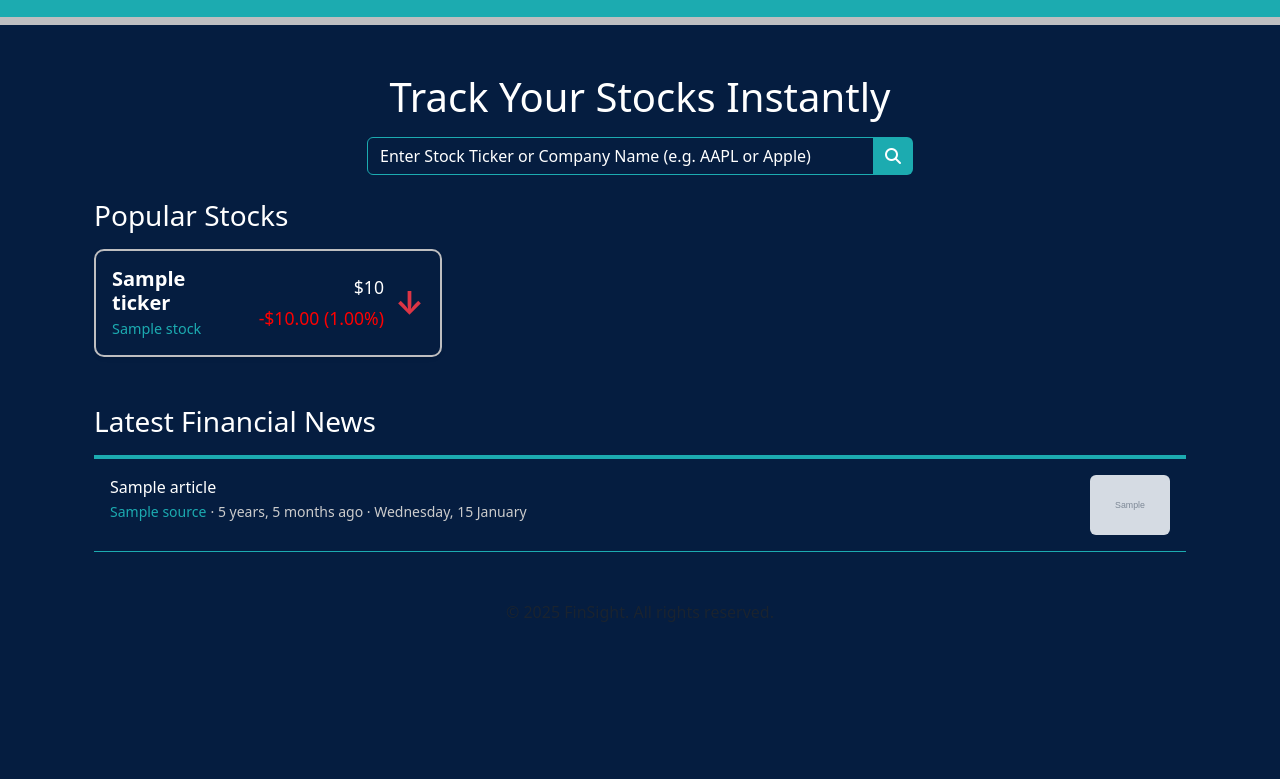
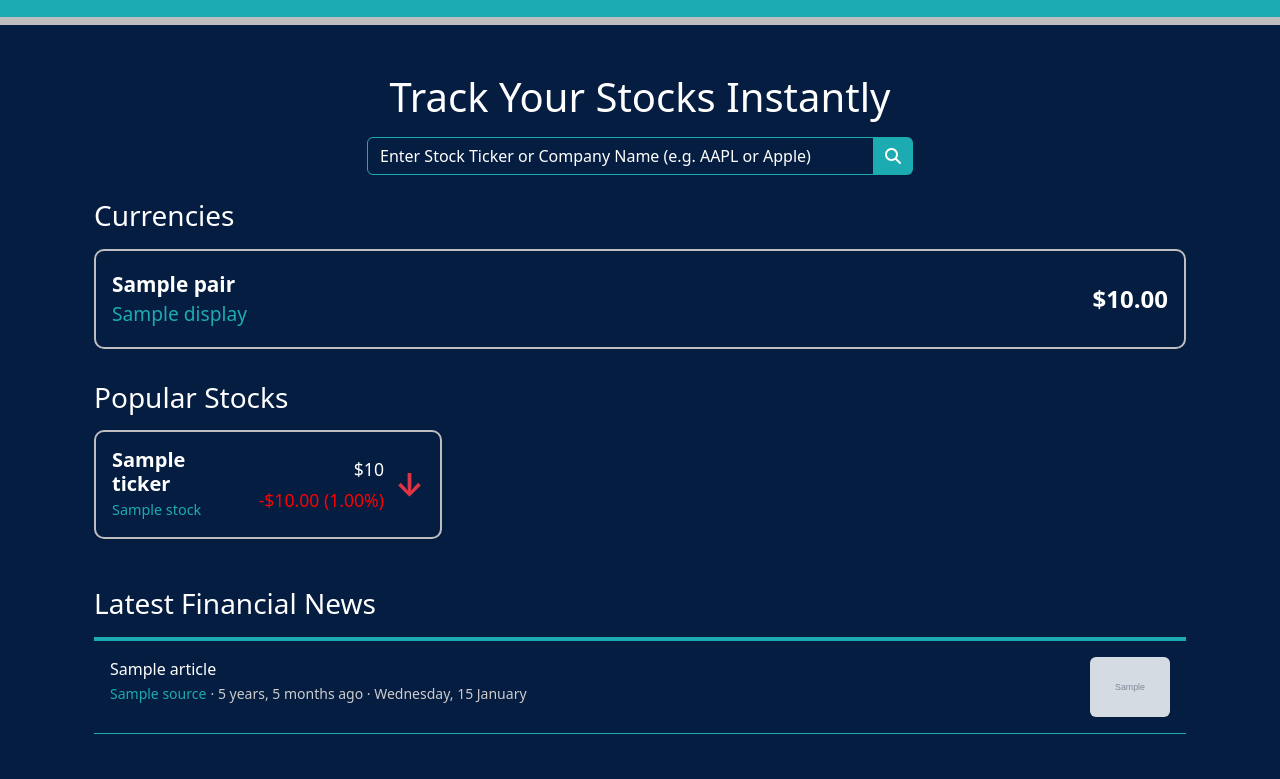
Before and after one commit to DevinNaicker/FinSight, a Django app: template templates/home.html in a window 1280 px wide. Shown: the part 110-889 px from the top of the page. Before the commit the page ends 732 px from the top, so only its background shows below. Run offline with Django 4.2, Linux system fonts and the light colour scheme; the template is opened without the code that fills it: most values are stand-ins (such as "Sample title", 1, 10 or a date in 2020); grey boxes marked "Sample" are stand-in pictures.

Commit message:
added websockets for live data updates

```diff
--- a/finsight/urls.py
+++ b/finsight/urls.py
@@ -21,6 +21,8 @@ Including another URLconf
 from django.contrib import admin
 from django.urls import path, include
 from stocks.views import home
+from django.conf import settings
+from django.conf.urls.static import static
 
 urlpatterns = [
     path('admin/', admin.site.urls),
@@ -28,3 +30,6 @@ urlpatterns = [
     path('stocks/', include('stocks.urls')),
     path('news/', include('news.urls')),
 ]
+
+if settings.DEBUG:
+    urlpatterns += static(settings.STATIC_URL, document_root=settings.STATIC_ROOT)
--- a/templates/home.html
+++ b/templates/home.html
@@ -1,5 +1,7 @@
+<!-- DEBUG: home.html LIVE -->
 {% extends 'base.html' %}
 {% load static %}
+{% load humanize %}
 
 {% block content %}
 <style>
@@ -30,7 +32,7 @@
     font-weight: 600;
   }
 
-  .stock-card {
+  .stock-card, .currency-card {
     background-color: #051d40;
     border: 2px solid #bebec0;
     border-radius: 10px;
@@ -43,7 +45,7 @@
     transition: transform 0.3s ease, box-shadow 0.3s ease;
   }
 
-  .stock-card:hover {
+  .stock-card:hover, .currency-card:hover {
     transform: scale(1.03);
     box-shadow: 0 0.75rem 1.5rem rgba(28, 171, 176, 0.4);
   }
@@ -99,6 +101,51 @@
     transform: translateY(-50%);
     font-size: 2rem;
     font-weight: bold;
+  }
+
+  .currency-row {
+    display: flex;
+    gap: 2rem;
+    margin-bottom: 2rem;
+  }
+
+  .currency-card {
+  flex: 1;
+  min-width: 200px;
+  height: 90px;
+  display: flex;
+  justify-content: space-between;
+  align-items: center;
+  padding: 0.6rem 1rem;
+  background-color: #051d40;
+  border: 2px solid #bebec0;
+  border-radius: 10px;
+  transition: transform 0.3s ease, box-shadow 0.3s ease;
+}
+
+.currency-info {
+  display: flex;
+  flex-direction: column;
+  justify-content: center;
+  align-items: flex-start;
+}
+
+.currency-name {
+  font-size: 1.3rem;
+  font-weight: 600;
+  color: white;
+}
+
+.currency-full-name {
+  font-size: 1.2rem !important;
+  color: #1cabb0 !important;
+}
+
+.currency-price {
+  font-size: 1.5rem;
+  font-weight: 600;
+  color: white;
+  text-align: right;
 }
 
   #suggestions {
@@ -161,6 +208,28 @@
     </div>
   </div>
 
+  <!-- Currencies Section -->
+  <h3 class="mb-3 text-white">Currencies</h3>
+  <div class="currency-row">
+    {% for slug, data in slugged_currency_data.items %}
+    <div class="currency-card" id="currency-{{ slug }}">
+  <div class="currency-info">
+    <div class="currency-name">{{ data.pair }}</div>
+    <div class="currency-full-name text-muted" style="font-size: 0.9rem;">
+      {{ data.display }}
+    </div>
+  </div>
+  <div class="currency-price" id="currency-price-{{ slug }}">
+  {% if data.pair == "EUR/USD" %}
+    ${{ data.price|floatformat:5|intcomma }}
+  {% else %}
+    ${{ data.price|floatformat:2|intcomma }}
+  {% endif %}
+</div>
+</div>
+    {% endfor %}
+  </div>
+
   <!-- Popular Stocks -->
   <h3 class="mb-3 text-white">Popular Stocks</h3>
   <div class="row row-cols-1 row-cols-md-3 g-4">
@@ -175,8 +244,7 @@
             <div class="stock-middle">
               <p class="stock-price">${{ stock.price }}</p>
               <p class="stock-change {% if stock.change >= 0 %}positive{% else %}negative{% endif %}">
-                {% if stock.change >= 0 %}+{% else %}-{% endif %}${{ stock.change|floatformat:2 }}
-                ({{ stock.percent|floatformat:2 }}%)
+                {% if stock.change >= 0 %}+{% else %}-{% endif %}${{ stock.change|floatformat:2 }} ({{ stock.percent|floatformat:2 }}%)
               </p>
             </div>
             <div class="arrow {% if stock.change >= 0 %}text-success{% else %}text-danger{% endif %}">
@@ -216,6 +284,7 @@
   </div>
 </div>
 
+<!-- Suggestion Script -->
 <script>
   document.addEventListener("DOMContentLoaded", function () {
     const input = document.getElementById("tickerInput");
@@ -269,7 +338,7 @@ document.addEventListener("DOMContentLoaded", function () {
         if (activeIndex >= 0) {
           items[activeIndex].click();
         } else {
-        items[0].click(); // fallback to top suggestion
+          items[0].click();
         }
       }
 
@@ -286,4 +355,39 @@ document.addEventListener("DOMContentLoaded", function () {
     });
   });
 </script>
+
+<!-- WebSocket for Live Currency Prices -->
+<script>
+  // ✅ Define formatter with variable decimal precision
+  const formatNumber = (num, decimals = 2) => {
+    return num.toLocaleString(undefined, {
+      minimumFractionDigits: decimals,
+      maximumFractionDigits: decimals
+    });
+  };
+
+  // ✅ WebSocket logic
+  const currencies = {{ currencies|safe }};
+  currencies.forEach(pair => {
+    const slug = pair.replace('/', '-').toLowerCase();
+    const socket = new WebSocket(`ws://${window.location.host}/ws/stocks/${slug}/`);
+
+    console.log("Slug created:", slug);
+
+    socket.onmessage = function (event) {
+      const data = JSON.parse(event.data);
+      console.log("📥 WebSocket data received:", data);
+
+      const priceElement = document.getElementById(`currency-price-${slug}`);
+      if (priceElement) {
+        // Use 5 decimals for EUR/USD, 2 for others
+        const decimals = pair === "EUR/USD" ? 5 : 2;
+        priceElement.textContent = `$${formatNumber(data.current, decimals)}`;
+      } else {
+        console.warn(`⚠️ No price element found for slug: ${slug}`);
+      }
+    };
+  });
+</script>
+
 {% endblock %}
```
Also changed, not shown: finsight/asgi.py (+13 -2 lines), finsight/settings.py (+12 -0 lines), requirements.txt (added, +12 -0 lines), stocks/consumers.py (added, +49 -0 lines), stocks/management/commands/run_twelve_ws.py (added, +86 -0 lines), stocks/routing.py (added, +7 -0 lines), stocks/templates/stocks/stock_search.html (+37 -4 lines), stocks/views.py (+63 -26 lines), 1 other file. Lines whose indentation alone changed are shown as unchanged.
